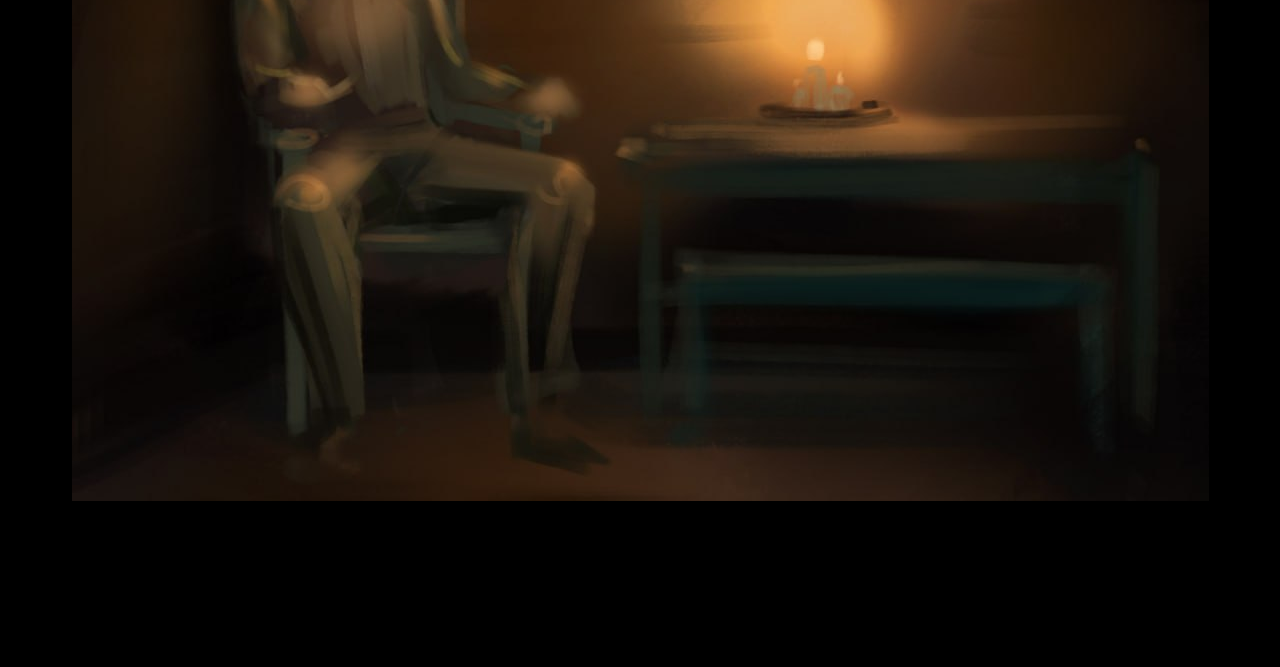
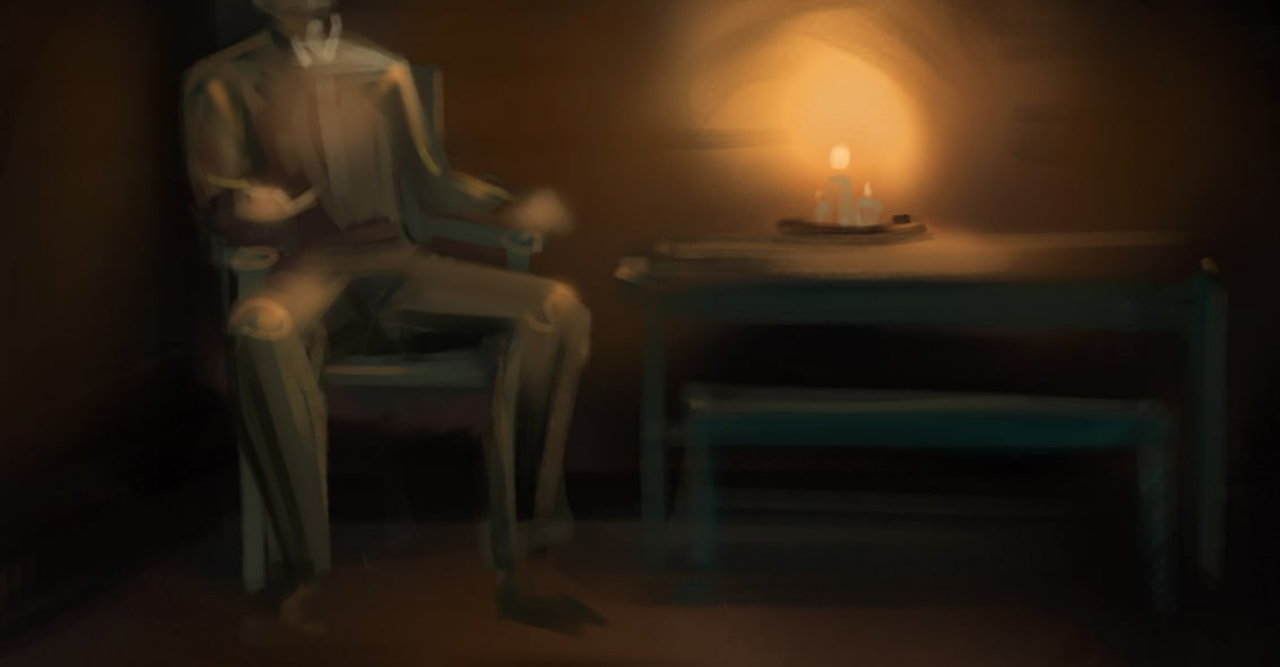
Before and after one commit to Auzmit/Hexlet-Practice_31-group, a website: page index.html in a window 1280 px wide. Shown: the part 779-1446 px from the top of the page. Before the commit the page ends 1280 px from the top, so only its background shows below. Drawn offline with Linux system fonts and the light colour scheme.

Commit message:
fix concept background

```diff
--- a/css/index.css
+++ b/css/index.css
@@ -5,18 +5,16 @@
 body {
   cursor: url(../src/cursor/pixel/Pixel/cursor.cur), auto;
 
-  width: 95vw;
-  height: 1280px;
+  width: 100vw;
+  height: 113vw;
 
-  margin: auto;
-  margin-right: 0;
+  margin: 0 auto;
 
-  /* background-image: url(../images/background/old-man.jfif); */
   background-color: rgb(0, 0, 0);
   background-image: url(../images/background/concept_1137x1280.jpg);
   background-repeat: no-repeat;
-  background-position: center;
-  /* background-size: cover; */
+  /* background-position: center; */
+  background-size: cover;
   /* background-attachment: fixed; */
 
   overflow: auto;
```
